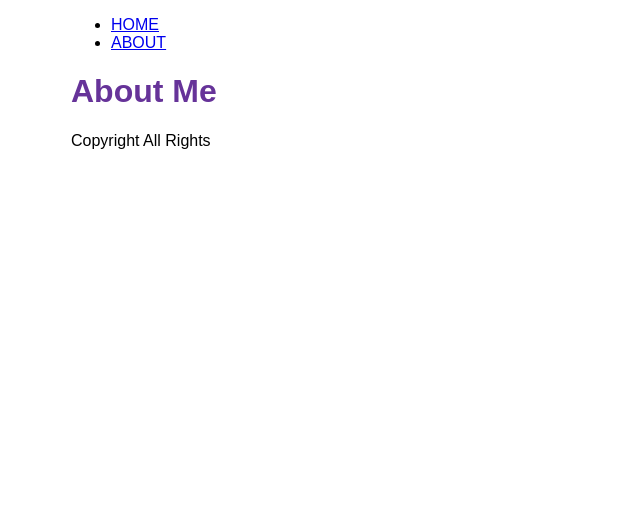
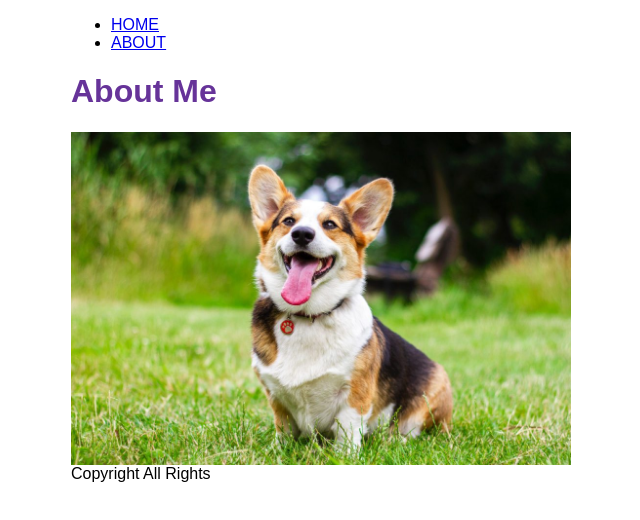
Before and after one commit to shzero211/my-blog-2022-05-31, a Gatsby site: page /about in a window 1280 px wide. Shown: the whole page, without its empty margins (319-959 px from the left). Built offline with nearby package versions, Linux system fonts and the light colour scheme; Gatsby itself is replaced by a stand-in of ours.

Commit message:
staticImage 설정 추가

```diff
--- a/gatsby-config.js
+++ b/gatsby-config.js
@@ -1,6 +1,10 @@
+// gatsby-config.js
 module.exports = {
   siteMetadata: {
-    siteUrl: `https://www.yourdomain.tld`,
+    title: "My First Gatsby Site",
   },
-  plugins: [],
-}
+  plugins: [
+    "gatsby-plugin-image",
+    "gatsby-plugin-sharp",
+  ],
+};
--- a/package.json
+++ b/package.json
@@ -16,6 +16,9 @@
   },
   "dependencies": {
     "gatsby": "^4.17.1",
+    "gatsby-plugin-image": "^2.17.0",
+    "gatsby-plugin-sharp": "^4.17.0",
+    "gatsby-source-filesystem": "^4.17.0",
     "react": "^18.1.0",
     "react-dom": "^18.1.0"
   }
--- a/src/components/Layout.js
+++ b/src/components/Layout.js
@@ -1,12 +1,20 @@
-import { Link } from "gatsby";
+import { Link,useStaticQuery,graphql} from "gatsby";
 import React from "react";
 import {container,heading,navLinks,navLinkItem,navLinkText} from "./layout.module.css"
 
 function Layout({children,pageTitle}){
+  const data={
+      "site": {
+        "siteMetadata": {
+          "title": "My First Gatsby Site",
+        },
+      },
+  };
+
     return (
         <main>
         <div className={container}>
-            <title>{pageTitle}</title>
+            <title>{pageTitle}|{data.site.siteMetadata.title}</title>
           <nav>
             <ul className={navLinks}>
                 <li className={navLinkItem}>
@@ -19,6 +27,7 @@ function Layout({children,pageTitle}){
           </nav>
           <h1 className={heading}>{pageTitle}</h1>
           {children}
+
           <div>Copyright All Rights</div>
           </div>
         </main>
--- a/src/pages/about.js
+++ b/src/pages/about.js
@@ -1,10 +1,14 @@
+import { StaticImage } from "gatsby-plugin-image";
 import * as React from "react"
 import Layout from "../components/Layout";
 // markup
 const AboutSpace = () => {
   return (
 
-      <Layout pageTitle="About Me" >
+      <Layout pageTitle="About Me">
+        <StaticImage alt="dog"
+        src="../images/dog.jpg"
+        />
       </Layout>
   );
 };
```
Also changed, not shown: src/images/dog.jpg (added), 1 other file.
